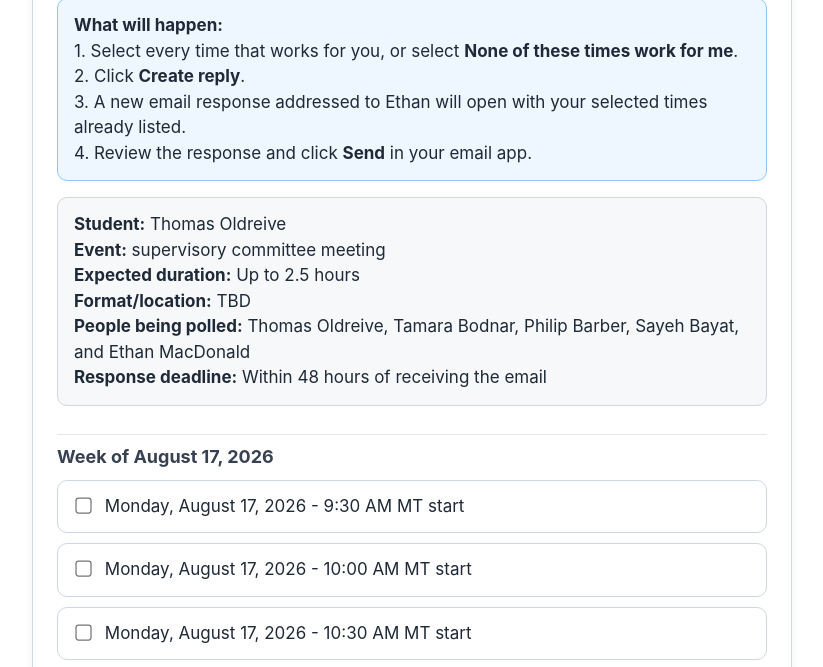
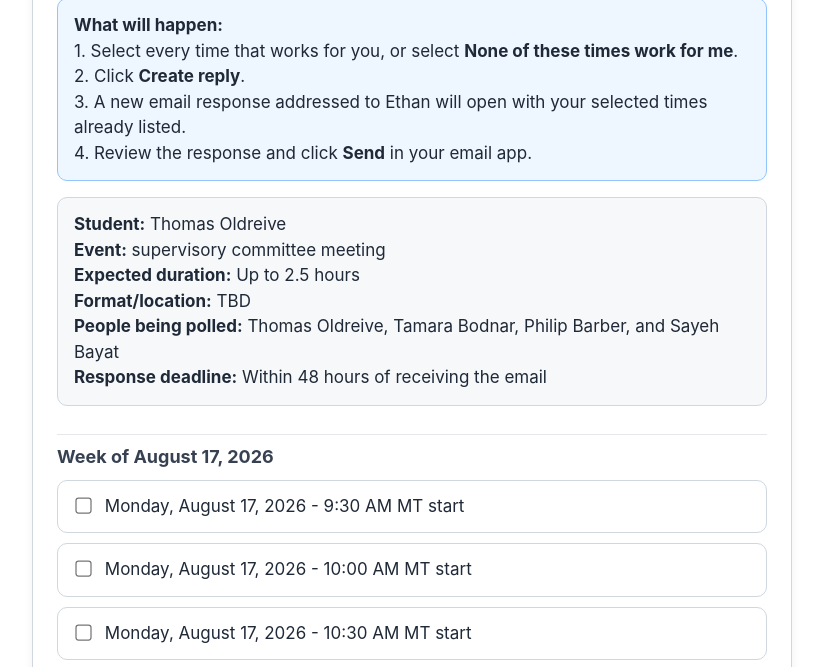
Before and after one commit to agentvitahelm-bit/trainee-poll-demo, a plain HTML site: page thomas-oldreive-committee-aug-2026-7f3c9a/index.html in a window 1280 px wide. Shown: the part 112-779 px from the top of the page, without its empty margins (228-1051 px from the left). Drawn offline with Linux system fonts and the light colour scheme.

Commit message:
Correct Thomas poll participant list

```diff
--- a/thomas-oldreive-committee-aug-2026-7f3c9a/index.html
+++ b/thomas-oldreive-committee-aug-2026-7f3c9a/index.html
@@ -38,7 +38,7 @@ button { border: 0; border-radius: 9px; padding: 14px 20px; font-weight: 700; cu
     <strong>Event:</strong> supervisory committee meeting<br>
     <strong>Expected duration:</strong> Up to 2.5 hours<br>
     <strong>Format/location:</strong> TBD<br>
-    <strong>People being polled:</strong> Thomas Oldreive, Tamara Bodnar, Philip Barber, Sayeh Bayat, and Ethan MacDonald<br>
+    <strong>People being polled:</strong> Thomas Oldreive, Tamara Bodnar, Philip Barber, and Sayeh Bayat<br>
     <strong>Response deadline:</strong> Within 48 hours of receiving the email
   </div>
 
```
